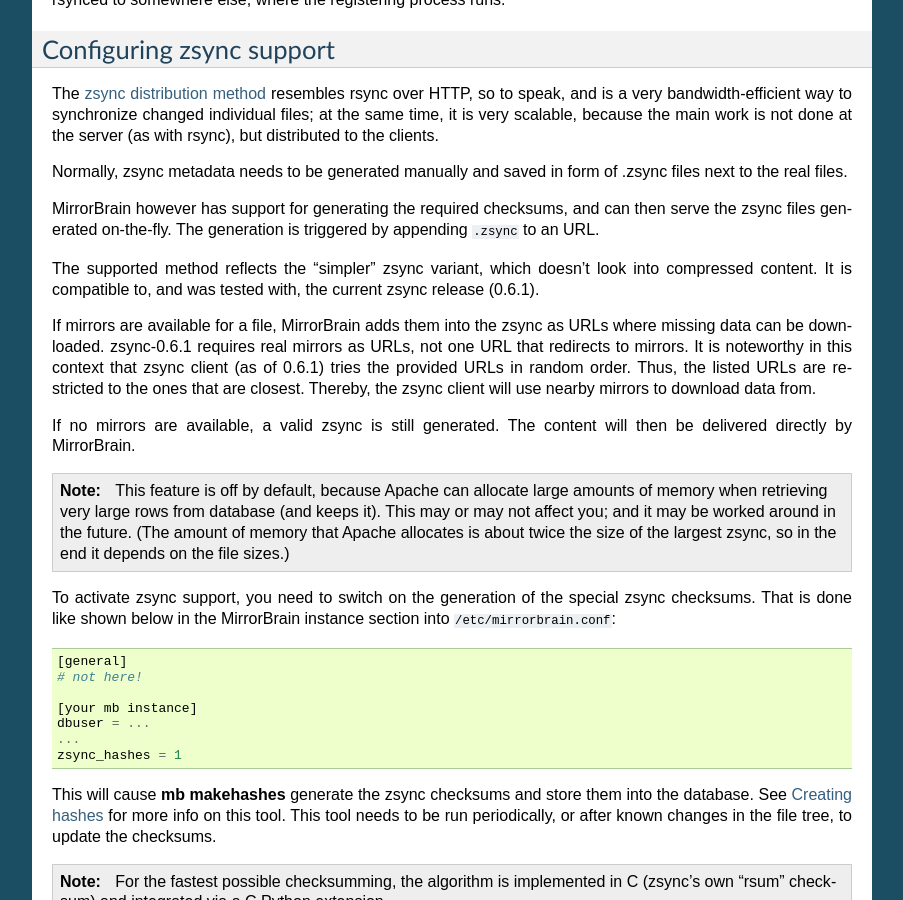
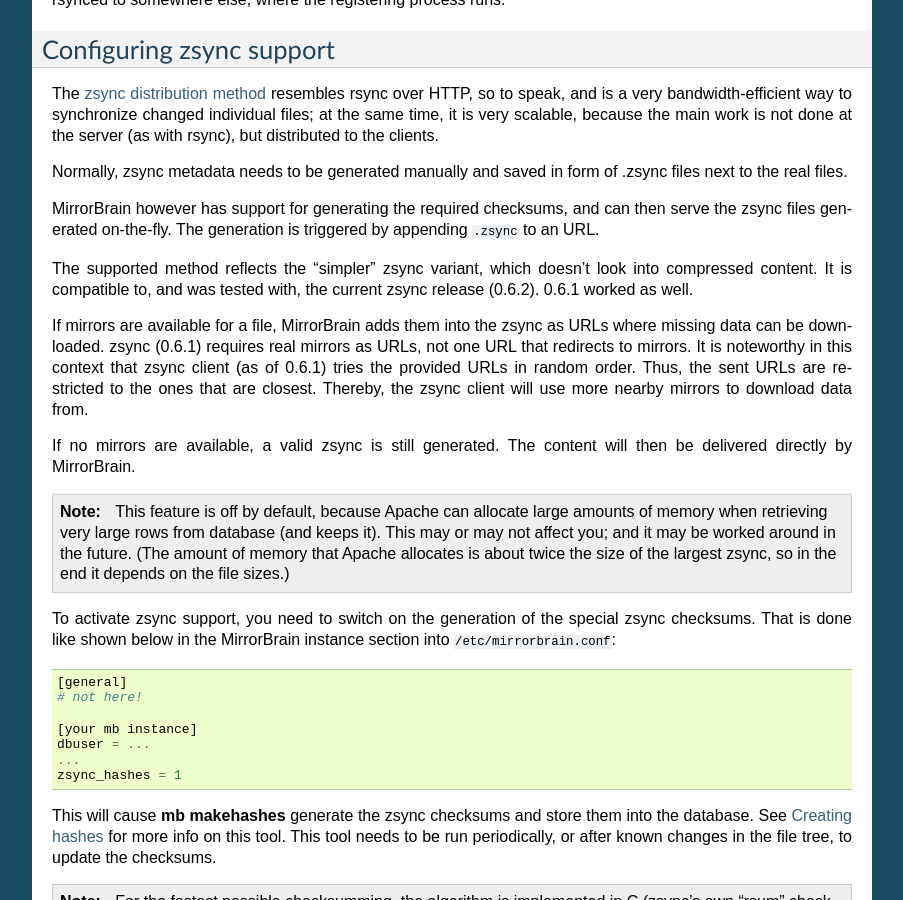
Before and after one commit to hayalci/mirrorbrain, a Sphinx documentation site: the page built from docs/configuration.rst, in a window 1280 px wide and 900 px high, scrolled down 1681 px. Shown: the whole window, without its empty margins (198-1101 px from the left). Built offline with Sphinx 7.4.7, drawn with Linux system fonts in a browser that asks for light colours.

Commit message:
docs/configuration: update zsync notes for latest zsync release (0.6.2)
git-svn-id: http://svn.mirrorbrain.org/svn/mirrorbrain/trunk@8191 2d291e14-ff0c-0410-a3fa-d5caa9871f55

```diff
--- a/docs/configuration.rst
+++ b/docs/configuration.rst
@@ -136,14 +136,14 @@
 
 The supported method reflects the "simpler" zsync variant, which doesn't look
 into compressed content. It is compatible to, and was tested with, the current
-zsync release (0.6.1).
+zsync release (0.6.2). 0.6.1 worked as well.
 
 If mirrors are available for a file, MirrorBrain adds them into the zsync as
-URLs where missing data can be downloaded. zsync-0.6.1 requires real mirrors as
+URLs where missing data can be downloaded. zsync (0.6.1) requires real mirrors as
 URLs, not one URL that redirects to mirrors. It is noteworthy in this context
 that zsync client (as of 0.6.1) tries the provided URLs in random order. Thus,
-the listed URLs are restricted to the ones that are closest. Thereby, the zsync
-client will use nearby mirrors to download data from.
+the sent URLs are restricted to the ones that are closest. Thereby, the zsync
+client will use more nearby mirrors to download data from.
 
 If no mirrors are available, a valid zsync is still generated. The content will
 then be delivered directly by MirrorBrain.
```
